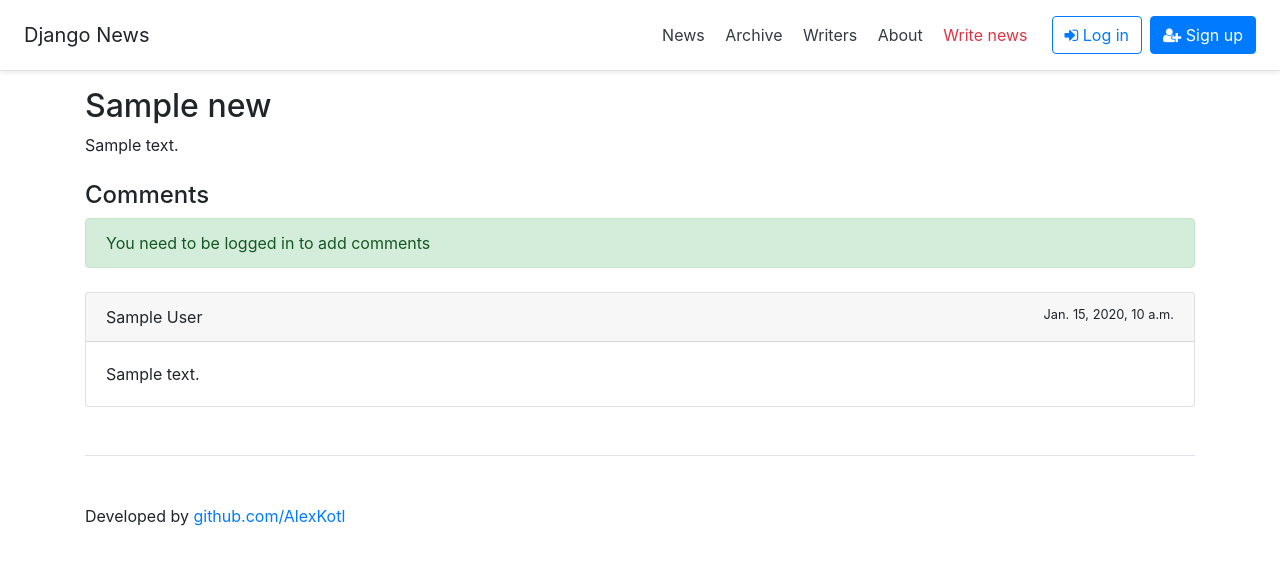
After one commit to AlexKotl/news-django, a Django app: page /details/1 in a window 1280 px wide. The commit adds this page. Shown: the top 565 px of the page. Run offline with Django 3.2, Linux system fonts and the light colour scheme; tables that the repository leaves empty hold one stand-in row (values such as "Sample post"); some libraries are stand-ins or nearby versions.

Commit message:
adding comments

```diff
--- a/news_django/forms.py
+++ b/news_django/forms.py
@@ -16,3 +16,8 @@ class NewCreationForm(forms.ModelForm):
     class Meta:
         model = New
         fields = ('title', 'content',)
+
+class NewCommentCreationForm(forms.ModelForm):
+    class Meta:
+        model = NewComment
+        fields = ('text',)
--- a/news_django/templates/add.html
+++ b/news_django/templates/add.html
@@ -3,7 +3,7 @@
 
 {% block content %}
     <h2>Add news</h2>
-        <form method="post">
+    <form method="post">
         {% csrf_token %}
         {% bootstrap_form form %}
         <button type="submit" class="btn btn-primary">Submit</button>
--- /dev/null
+++ b/news_django/templates/details.html
@@ -0,0 +1,33 @@
+{% extends 'index.html' %}
+{% load static %}
+
+{% block content %}
+    <h2>{{ new.title }}</h2>
+    <div class="mb-4">
+        {{ new.content }}
+    </div>
+
+    <h4>Comments</h4>
+    {% if user.is_authenticated %}
+        <form method="post">
+            {% csrf_token %}
+            <textarea name="text" id="" cols="30" rows="4" class="form-control" placeholder="Type your comment here..."></textarea>
+            <button type="submit" class="btn btn-primary mt-1">Submit</button>
+        </form>
+    {% else %}
+        <div class="alert alert-success">You need to be logged in to add comments</div>
+    {% endif %}
+
+    <div class="mb-4"></div>
+    {% for comment in comments %}
+        <div class="card mb-3">
+            <div class="card-header">
+                <small class="float-right">{{ comment.date_created }}</small>
+                {{ comment.user.first_name }} {{ comment.user.last_name }}
+            </div>
+            <div class="card-body">
+                <p class="card-text">{{ comment.text }}</p>
+            </div>
+        </div>
+    {% endfor %}
+{% endblock %}
--- a/news_django/urls.py
+++ b/news_django/urls.py
@@ -21,6 +21,7 @@ urlpatterns = [
     path('', views.IndexView.as_view(), name='index'),
     path('', include('django.contrib.auth.urls')),
     path('add/', views.AddView.as_view(), name='add'),
+    path('details/<id>', views.DetailsView.as_view(), name='details'),
     path('register/', views.RegisterView.as_view(), name='register'),
     path('admin/', admin.site.urls),
 ]
--- a/news_django/views.py
+++ b/news_django/views.py
@@ -6,7 +6,7 @@ from django.contrib.auth.mixins import LoginRequiredMixin
 from django.core.paginator import Paginator, PageNotAnInteger, EmptyPage
 from django.contrib import messages
 from django.contrib.messages.views import SuccessMessageMixin
-from .forms import MyUserCreationForm, NewCreationForm
+from .forms import MyUserCreationForm, NewCreationForm, NewCommentCreationForm
 from .models import MyUser, New, NewComment
 
 class IndexView(View):
@@ -28,6 +28,27 @@ class AddView(LoginRequiredMixin, SuccessMessageMixin, generic.CreateView):
         messages.success(self.request, self.success_message) # force add message, mixin will not work in overrided method
         return HttpResponseRedirect(self.get_success_url())
 
+class DetailsView(View):
+    def get(self, request, id):
+        new = New.objects.get(pk=id)
+        return render(request, 'details.html', {
+            "new": new,
+            "comments": NewComment.objects.filter(new=new),
+            "comment_form": NewCommentCreationForm,
+        })
+    def post(self, request, id):
+        try:
+            comment = NewComment(
+                text=request.POST.get('text'),
+                new=New.objects.get(pk=id),
+                user=MyUser.objects.get(pk=request.user.id))
+            comment.save()
+        except:
+            messages.error(self.request, "Failed to add comment. Contact administrator.")
+
+        messages.success(self.request, "Comment added")
+        return HttpResponseRedirect("{}".format(reverse('details', args=(id,))))
+
 class RegisterView(generic.CreateView):
     form_class = MyUserCreationForm
     success_url = reverse_lazy('login')
```
Also changed, not shown: news_django/templates/homepage.html (+4 -3 lines).
